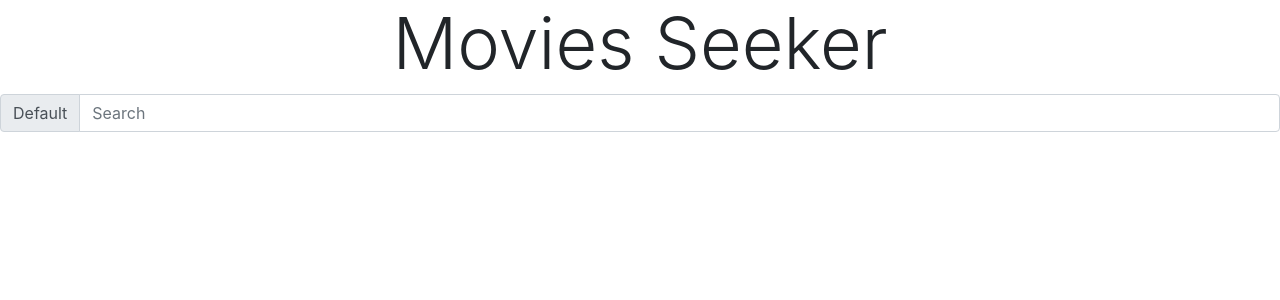
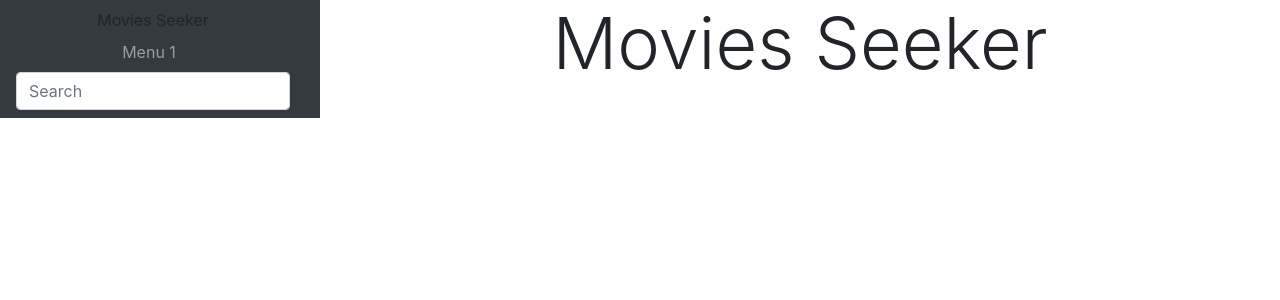
Before and after one commit to LionelENSFELDER/react-movies-seeker, a React (Create React App) app: page / in a window 1280 px wide. Shown: the top 300 px of the page. Built offline with nearby package versions, Linux system fonts and the light colour scheme.

Commit message:
Add jquery, bootstrap js bundle

```diff
--- a/package.json
+++ b/package.json
@@ -10,6 +10,7 @@
     "axios": "^0.20.0",
     "bootstrap": "^4.5.2",
     "eslint-plugin-react-hooks": "^4.1.0-rc.0",
+    "jquery": "^3.5.1",
     "react": "^16.13.1",
     "react-dom": "^16.13.1",
     "react-scripts": "3.4.3"
--- a/src/App.js
+++ b/src/App.js
@@ -97,7 +97,55 @@ function App() {
 
 	return (
 		<div className="App">
-			<h1 className="display-3">Movies Seeker</h1>
+
+
+
+
+
+			<div class="container-fluid h-100">
+			<div class="row h-100">
+				<aside class="col-12 col-md-3 p-0 bg-dark">
+					<nav class="navbar navbar-expand navbar-dark bg-dark flex-md-column flex-row align-items-start">
+						<div class="collapse navbar-collapse">
+						<ul class="flex-md-column flex-row navbar-nav w-100 justify-content-between">
+							<span className="display-5">Movies Seeker</span>
+							<li class="nav-item">
+							<a class="nav-link pl-0" href="#">Menu 1</a>
+							</li>
+							<form onSubmit={onSubmit}>
+								<div className="input-group w-100">
+									<input type="text" className="form-control" placeholder="Search" onChange={onChange}/>
+								</div>
+							</form>
+						</ul>
+						</div>
+					</nav>
+				</aside>
+				<main class="col">
+					<h1 className="display-3">Movies Seeker</h1>
+
+					{state.isLoading ? (
+						<CircularProgress/>
+						) : state.isError ? (
+						<p className="text-danger">Data failed to load</p>
+						) : (
+						<MoviesList movies={state.movies}/>
+					)}
+
+
+				</main>
+			</div>
+			</div>
+
+
+
+
+
+
+
+
+
+			{/* <h1 className="display-3">Movies Seeker</h1>
 			<form onSubmit={onSubmit}>
 				<div className="input-group mb-3">
 					<div className="input-group-prepend">
@@ -113,7 +161,7 @@ function App() {
 				<p className="text-danger">Data failed to load</p>
 				) : (
 				<MoviesList movies={state.movies}/>
-			)}
+			)} */}
 
 		</div>
   	);
--- a/src/components/MovieCard.js
+++ b/src/components/MovieCard.js
@@ -3,14 +3,21 @@ import React from 'react'
 function MovieCard({ movie }) {
     return movie.poster_path ?(
         <div className="col mb-4">
-            <div className="card">
+            <div className="card h-100">
             <img src={`https://image.tmdb.org/t/p/w500/${movie.poster_path}`} className="card-img-top" alt="..."/>
             <div className="card-body">
                 <h5 className="card-title">{movie.title}</h5>
                 <h5 className="card-title">{movie.release_date}</h5>
-                <p className="card-text">{movie.overview}</p>
                 <p className="card-text">{movie.vote_average}</p>
                 <p className="card-text">{movie.genre_ids}</p>
+                <a class="btn btn-primary" data-toggle="collapse" href={`#collapse_${movie.id}`} role="button" aria-expanded="false" aria-controls={`collapse_${movie.id}`}>
+                    Description
+                </a>
+                <div class="collapse" id={`collapse_${movie.id}`}>
+                    <div class="">
+                        <p className="card-text">{movie.overview}</p>
+                    </div>
+                </div>
             </div>
             </div>
         </div>
--- a/src/index.js
+++ b/src/index.js
@@ -1,6 +1,8 @@
 import React from 'react';
 import ReactDOM from 'react-dom';
 import 'bootstrap/dist/css/bootstrap.css';
+import $ from 'jquery';
+import 'bootstrap/dist/js/bootstrap.bundle.min.js';
 import './index.css';
 import App from './App';
 import * as serviceWorker from './serviceWorker';
```
Also changed, not shown: 1 other file (tests, documents, lock files or other folders).
